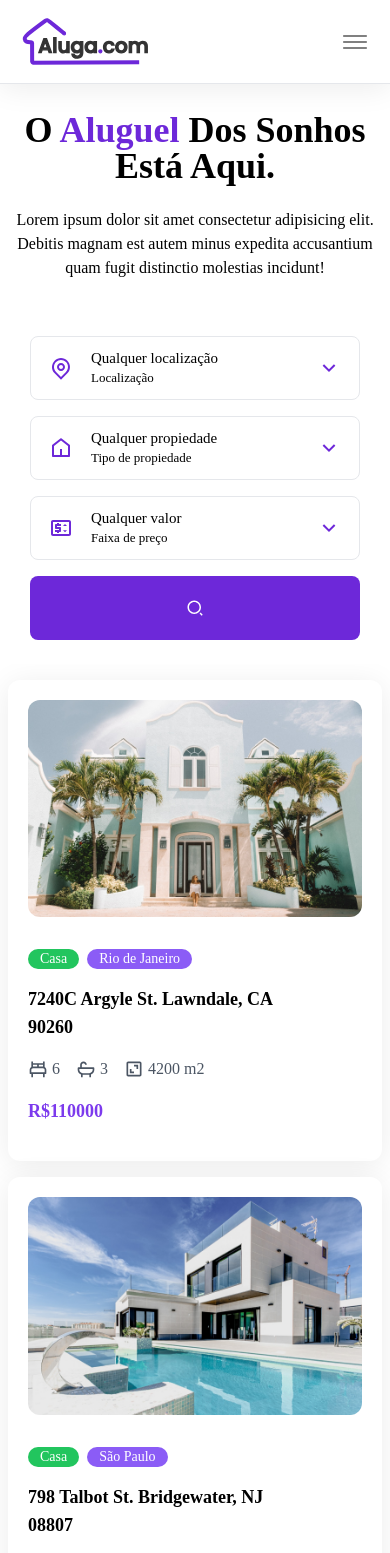
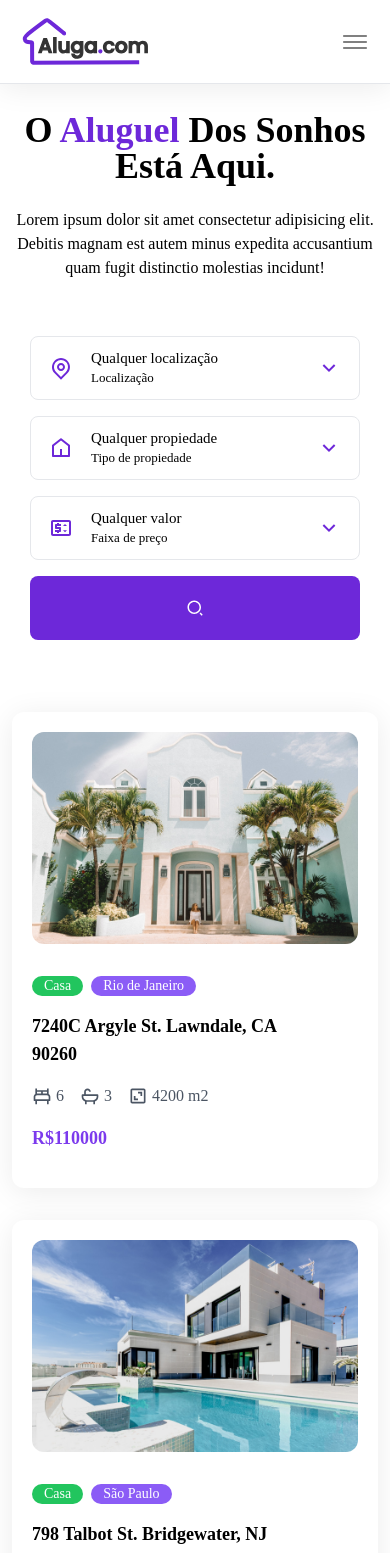
Before and after one commit to Peixoto07/Aluguel-de-Casas, a React (Vite) app: page / in a window 390 px wide. Shown: the top 1553 px of the page. Built offline with nearby package versions, Linux system fonts and the light colour scheme.

Commit message:
ajusta responsividade

```diff
--- a/src/components/HouseList.jsx
+++ b/src/components/HouseList.jsx
@@ -11,18 +11,18 @@ const HouseList = () => {
   const { casas, loading } = useHouse();
 
   return (
-    <section className=" mx-auto max-w-[1800px] sm:px-8 mb-20">
+    <section className=" mx-auto max-w-[1800px] py-8 xl:py-10 xxl:py-24">
 
       {loading ? (
-        <div  className="grid md:grid-cols-2 lg:grid-cols-4 gap-2">
-          <SkeletonLoader  count={4} />
+        <div  className="grid md:grid-cols-2 lg:grid-cols-3 xxl:grid-cols-4 gap-2">
+          <SkeletonLoader  count={8} />
         </div>
       ) : casas.length < 1 ? (
         <NotFoundPage />
       ) : (
-        <div className="flex flex-wrap ">
+        <div className="flex gap-y-4 flex-wrap ">
           {casas.map((casa, index) => (
-            <Link className="mb-4 px-2 xl:w-1/3 xxl:w-1/4 lg:w-1/3 md:w-1/2 w-full" to={`/property/${casa.id}`} key={index}>
+            <Link className="mb-4 px-3 xl:w-1/3 xxl:w-1/4 lg:w-1/3 md:w-1/2 w-full" to={`/property/${casa.id}`} key={index}>
               <House casa={casa} />
             </Link>
           ))}
--- a/src/components/NotFoundPage.jsx
+++ b/src/components/NotFoundPage.jsx
@@ -2,7 +2,7 @@ import { BsHouseX } from "react-icons/bs";
 
 const NotFoundPage = () => {
   return (
-    <div className="flex justify-center h-screen gap-4 mt-40">
+    <div className="flex justify-center  gap-4 py-20">
       <BsHouseX className=" size-32 text-gray-200 " />
       <div className="flex flex-col items-start">
         <h1 className=" text-6xl font-bold text-gray-400 mb-2">404</h1>
```
